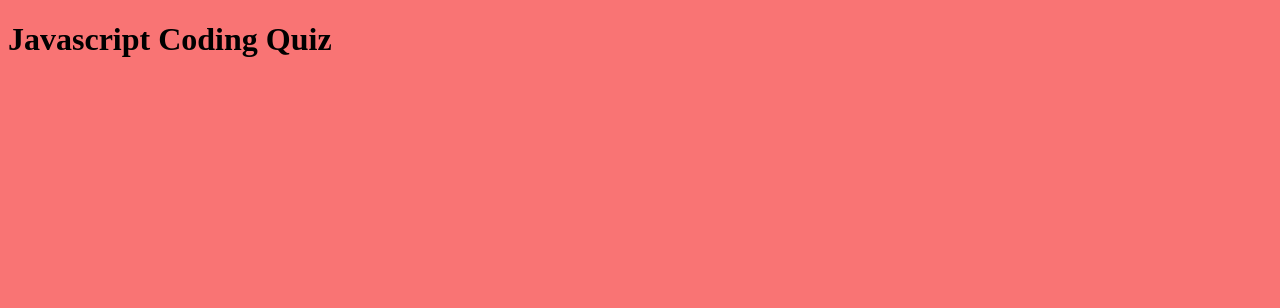
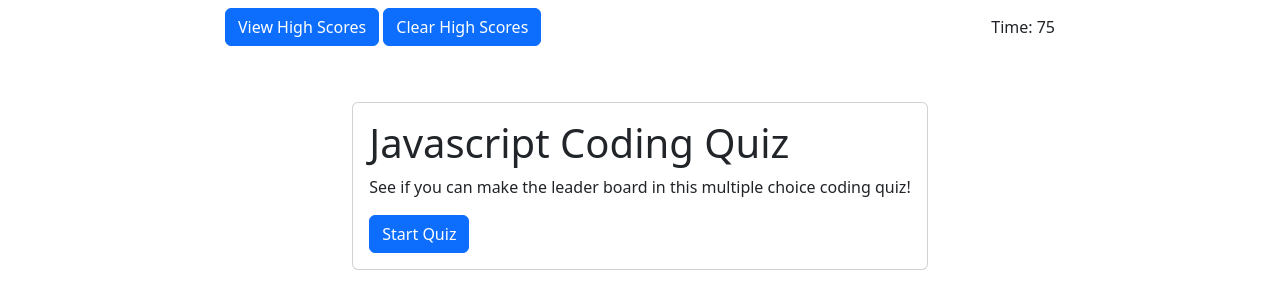
Before and after one commit to Thinker92/JavaScript-Coding-Quiz, a plain HTML site: page index.html in a window 1280 px wide. Drawn offline with nearby package versions, Linux system fonts and the light colour scheme.

Commit message:
Added HTML with bootstrap

```diff
--- a/assets/style.css
+++ b/assets/style.css
@@ -1,3 +1,3 @@
-* {
+/* * {
     background-color: rgb(249, 116, 116);
-}
+} */
--- a/index.html
+++ b/index.html
@@ -4,10 +4,30 @@
     <meta charset="UTF-8">
     <meta name="viewport" content="width=device-width, initial-scale=1.0">
     <title>Document</title>
+    <link href="https://cdn.jsdelivr.net/npm/bootstrap@5.3.0/dist/css/bootstrap.min.css" rel="stylesheet" integrity="sha384-9ndCyUaIbzAi2FUVXJi0CjmCapSmO7SnpJef0486qhLnuZ2cdeRhO02iuK6FUUVM" crossorigin="anonymous">
+
     <link rel="stylesheet" href="./assets/style.css">
 </head>
 <body>
-    <h1>Javascript Coding Quiz</h1>
+    <nav class="navbar d-flex justify-content-around">
+        <div>
+            <button id="viewScores" class="btn btn-primary">View High Scores</button>
+            <button id="clearScores" class="btn btn-primary">Clear High Scores</button>
+        </div>
+        <div id="timeEl">Time: <span id="time">75</span></div>
+
+    </nav>
+    <div class="startScreen d-flex justify-content-center mt-5">
+        <div class="card">
+            <div class="card-body">
+                <h1 class="card-title">Javascript Coding Quiz</h1>
+                <p class="card-text">See if you can make the leader board in this multiple choice coding quiz!</p>
+                <button id="start" class="btn btn-primary">Start Quiz</button>
+            </div>
+        </div>
+    </div>
+
+    <script src="https://cdn.jsdelivr.net/npm/bootstrap@5.3.0/dist/js/bootstrap.bundle.min.js" integrity="sha384-geWF76RCwLtnZ8qwWowPQNguL3RmwHVBC9FhGdlKrxdiJJigb/j/68SIy3Te4Bkz" crossorigin="anonymous"></script>
     <script src="./assets/script.js"></script>
 </body>
 </html>
```
